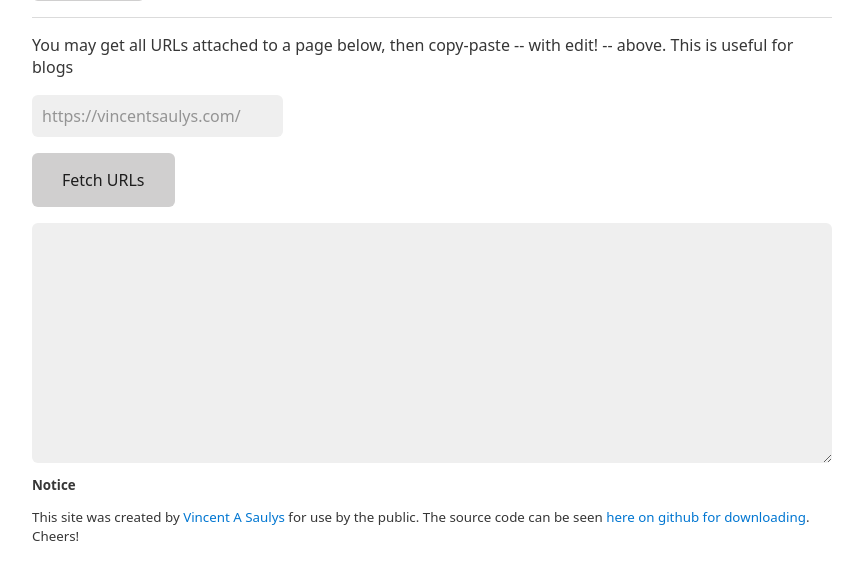
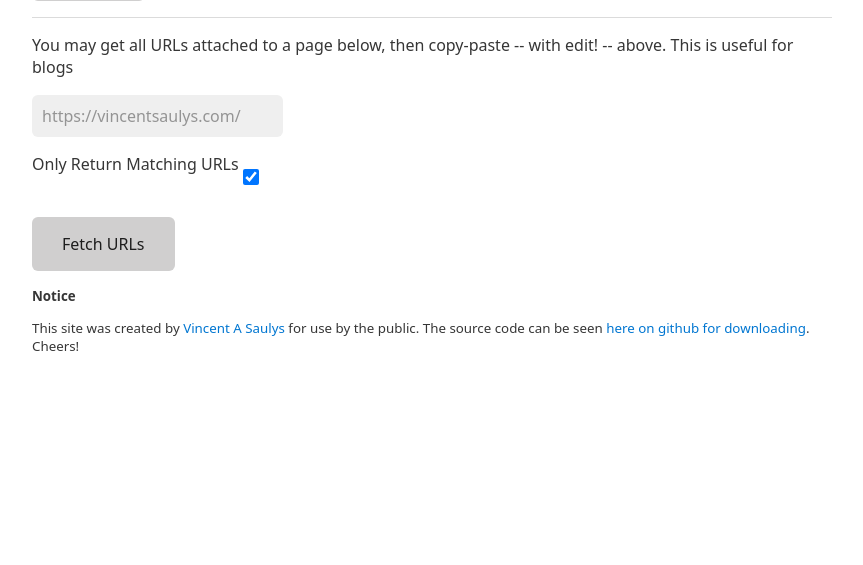
Before and after one commit to valexandersaulys/epub-creator, a Node server app: page / in a window 1280 px wide. Shown: the part 784-1349 px from the top of the page, without its empty margins (208-1071 px from the left). After the commit the page ends 1135 px from the top, so only its background shows below. Run offline with Node 20, Linux system fonts and the light colour scheme; some libraries are stand-ins or nearby versions.

Commit message:
added option to return non-base URLs

```diff
--- a/server.js
+++ b/server.js
@@ -80,7 +80,7 @@ app.get("/d/:submitId", (req, res, next) => {
 });
 
 app.post("/fetchUrls", async (req, res) => {
-  const { urlToFetch } = req.body;
+  const { urlToFetch, onlyMatching } = req.body;
   if (!urlToFetch) {
     return res.send("ERROR: Could not Parse URL -- did you send one?");
   }
@@ -89,8 +89,8 @@ app.post("/fetchUrls", async (req, res) => {
   const links = $("a")
     .map((i, el) => el.attribs.href)
     .toArray()
-    .filter((link) => link.match(urlToFetch))
-    .join("\n");
+    .filter((link) => (onlyMatching == "on" ? link.match(urlToFetch) : true))
+    .join("<br>");
   return res.send(links);
 });
 
--- a/templates/index.ejs
+++ b/templates/index.ejs
@@ -53,9 +53,13 @@
           hx-target="#urlsFetched"
           hx-swapped="innerHTML">
       <input name="urlToFetch" type="text" placeholder="https://vincentsaulys.com/" />
+      <div style="display:inline;">
+        <label for="onlyMatching">Only Return Matching URLs</label>
+        <input name="onlyMatching" type="checkbox" checked/>
+      </div>
       <input name="Fetch URLs" type="submit" value="Fetch URLs"/>
     </form>
-    <textarea id="urlsFetched" name="" rows="10" style="width:100%;"></textarea>
+    <div id="urlsFetched" name="" rows="10" style="width:100%;font-family:monospace;"></div>
   </div>
   <div style="font-size:smaller">
     <p>
@@ -66,4 +70,11 @@
     </p>
   </div>
 </div>
+<script>
+ htmx.logger = function(elt, event, data) {
+     if(console) {
+         console.log(event, elt, data);
+     }
+ }
+</script>
 <%- include("_footer") %>
```
